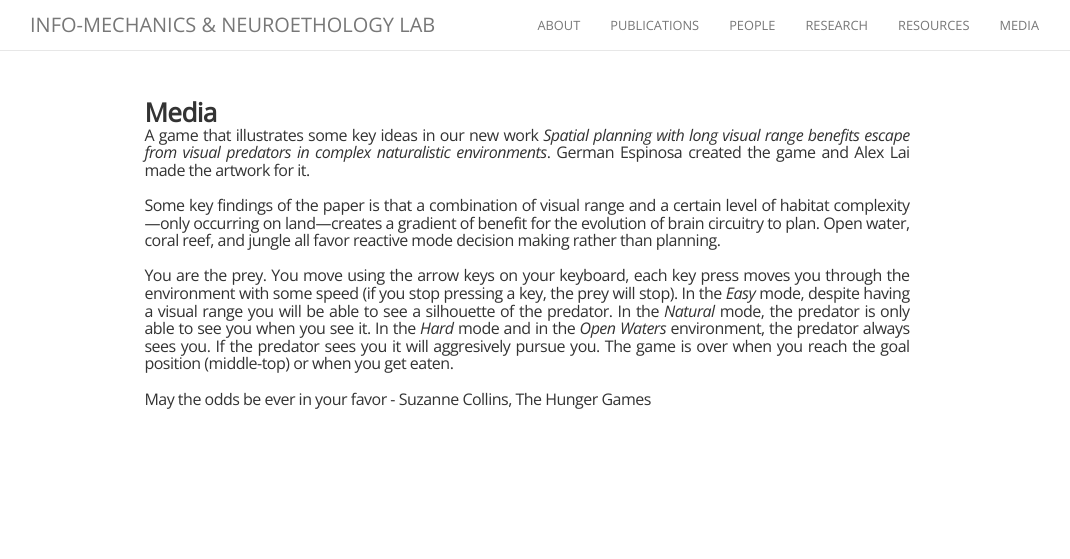
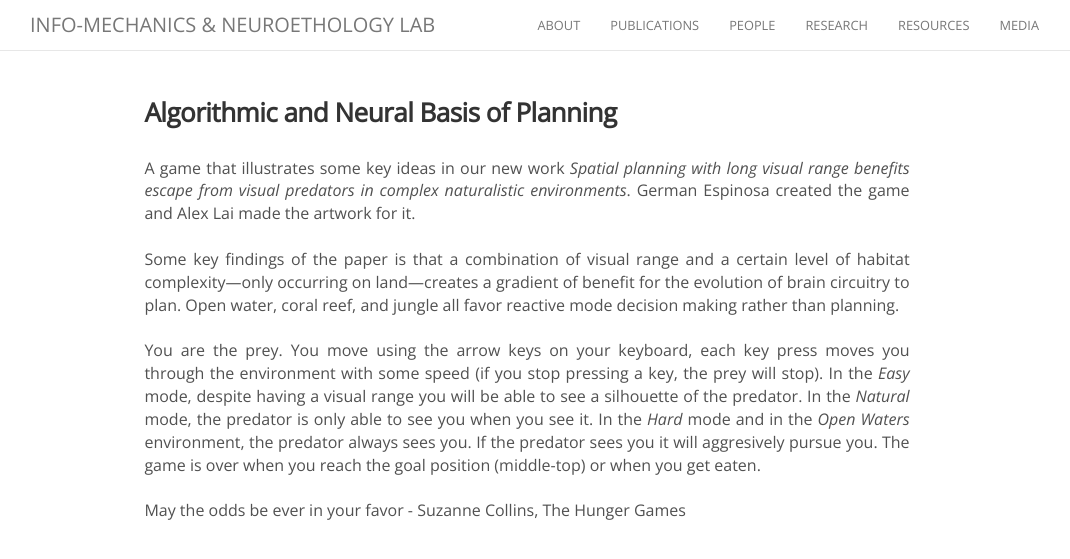
Before and after one commit to maciverlab/maciverlab.github.io, a Jekyll site: the page built from media.html, in a window 1280 px wide. Shown: the top 559 px of the page, without its empty margins (113-1183 px from the left). Built offline with Jekyll 4.4.1, drawn with Linux system fonts in a browser that asks for light colours; nearby versions of some CDN libraries; comment, search, counter and statistics services are not loaded.

Commit message:
Update media.html

```diff
--- a/media.html
+++ b/media.html
@@ -4,8 +4,9 @@
 ---
 
 <div class='container'>
-  <h3><strong>{{ page.title }}</strong><br/>
 <header class="masthead">
+  <h3><strong>Algorithmic and Neural Basis of Planning</strong></h3><br>
+
   <p style="width: 100%; text-align: justify;">A game that illustrates some key ideas in our new work <i>Spatial planning
   with long visual range benefits escape from visual predators in complex naturalistic environments</i>.
   German Espinosa created the game and Alex Lai made the artwork for it.<br><br>
```
Lines whose indentation alone changed are shown as unchanged.
